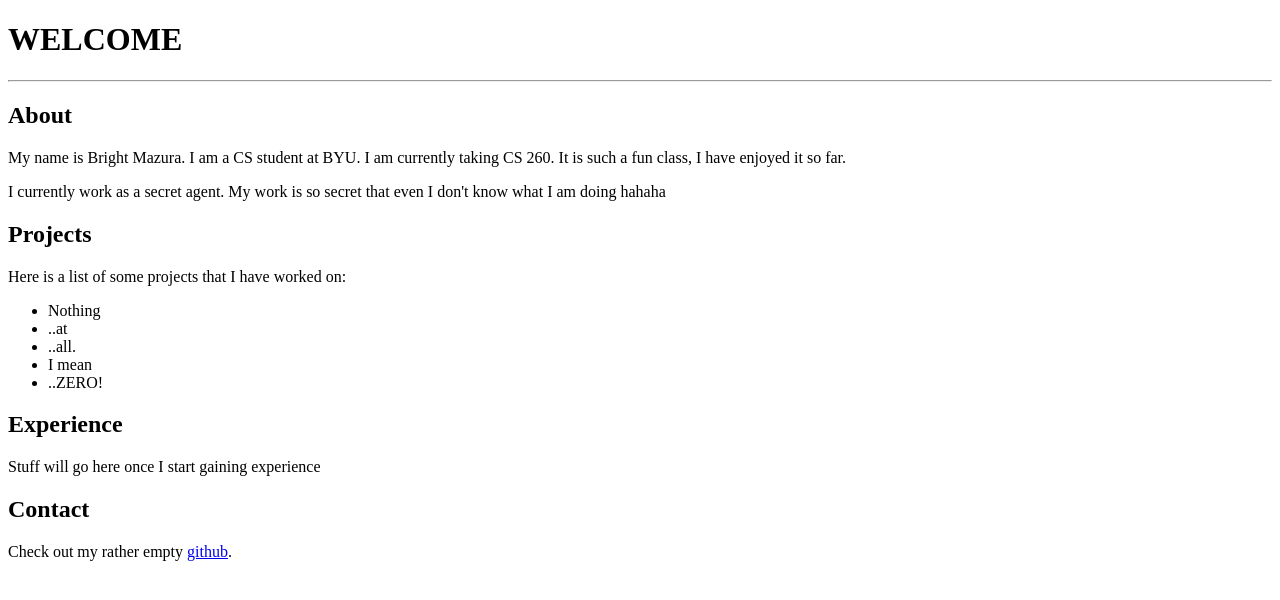
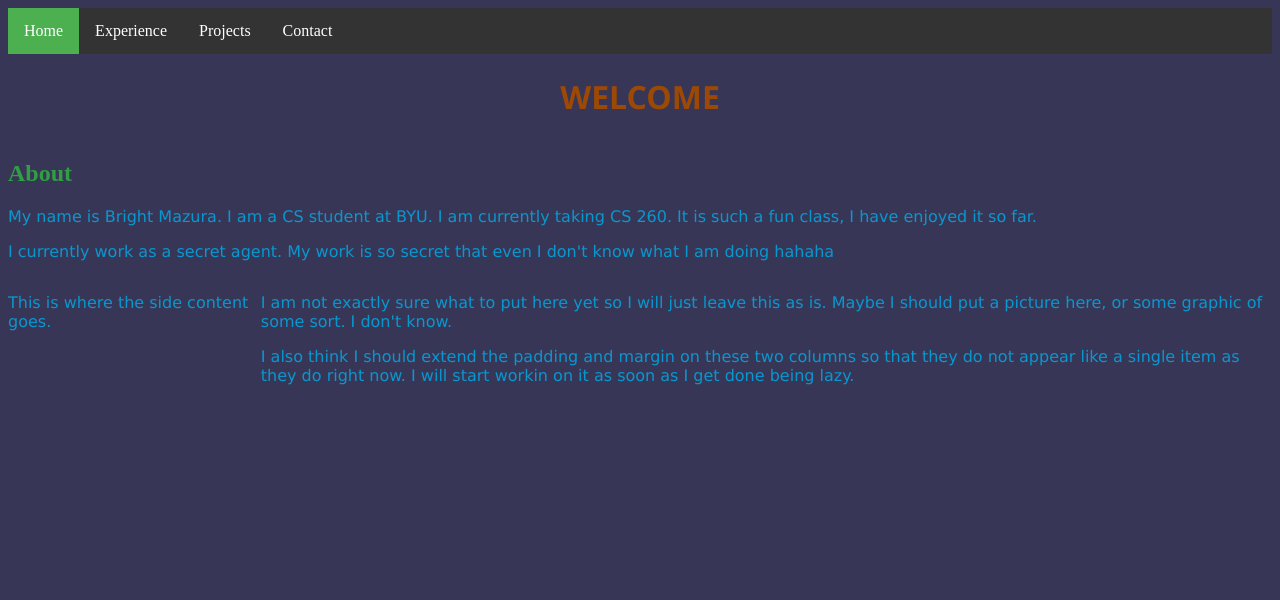
Before and after one commit to mazurabk/portfolio, a plain HTML site: page index.html in a window 1280 px wide. Drawn offline with Linux system fonts and the light colour scheme.

Commit message:
Second commit: New Files added

```diff
--- a/index.html
+++ b/index.html
@@ -1,10 +1,21 @@
 <!DOCTYPE html>
 <html>
   <head>
-    <title></title>
+    <link rel="stylesheet" type="text/css" href="portfolio.css" />
+
+    <title>Kallas Mazura</title>
   </head>
 
   <body>
+    <nav>
+      <ul>
+        <li><a href="index.html" class="active">Home</a></li>
+        <li><a href="experience.html">Experience</a></li>
+        <li><a href="projects.html">Projects</a></li>
+        <li><a href="contact.html">Contact</a></li>
+      </ul>
+    </nav>
+
     <h1>WELCOME</h1>
     <hr />
 
@@ -18,23 +29,20 @@
       know what I am doing hahaha
     </p>
 
-    <h2>Projects</h2>
-    <p>Here is a list of some projects that I have worked on:</p>
-    <ul>
-      <li>Nothing</li>
-      <li>..at</li>
-      <li>..all.</li>
-      <li>I mean</li>
-      <li>..ZERO!</li>
-    </ul>
-
-    <h2>Experience</h2>
-    <P>Stuff will go here once I start gaining experience</P>
-
-    <h2>Contact</h2>
-    <p>
-      Check out my rather empty
-      <a href="https://www.github.com/mazurabk" target="blank">github</a>.
-    </p>
+    <section>
+      <aside><p>This is where the side content goes.</p></aside>
+      <article>
+        <p>
+          I am not exactly sure what to put here yet so I will just leave this
+          as is. Maybe I should put a picture here, or some graphic of some
+          sort. I don't know.
+        </p>
+        <p>
+          I also think I should extend the padding and margin on these two
+          columns so that they do not appear like a single item as they do right
+          now. I will start workin on it as soon as I get done being lazy.
+        </p>
+      </article>
+    </section>
   </body>
 </html>
--- /dev/null
+++ b/portfolio.css
@@ -0,0 +1,74 @@
+body {
+  background-color: rgb(56, 54, 87);
+}
+
+nav ul {
+  list-style-type: none;
+  margin: 0;
+  padding: 0;
+  overflow: hidden;
+  background-color: #333;
+}
+
+nav li {
+  float: left;
+}
+
+nav li a {
+  display: block;
+  color: white;
+  text-align: center;
+  padding: 14px 16px;
+  text-decoration: none;
+}
+
+nav li a:hover {
+  background-color: #111;
+}
+
+.active {
+  background-color: #4caf50;
+}
+
+hr {
+  border: rgb(99, 105, 103);
+}
+
+h1 {
+  text-align: center;
+  color: rgb(156, 73, 5);
+  font-family: "Segoe UI", Tahoma, Geneva, Verdana, sans-serif;
+}
+
+h2 {
+  color: rgb(48, 158, 67);
+}
+
+p {
+  color: rgb(9, 151, 207);
+  font-family: Verdana, Geneva, Tahoma, sans-serif;
+}
+
+a {
+  color: red;
+}
+
+section {
+  display: flex;
+}
+
+aside {
+  flex: 1;
+}
+
+article {
+  flex: 4;
+}
+
+ol {
+}
+
+li {
+  color: rgb(9, 151, 207);
+  text-decoration: none;
+}
```
Also changed, not shown: contact.html (added, +27 -0 lines), experience.html (added, +23 -0 lines), projects.html (added, +30 -0 lines).
